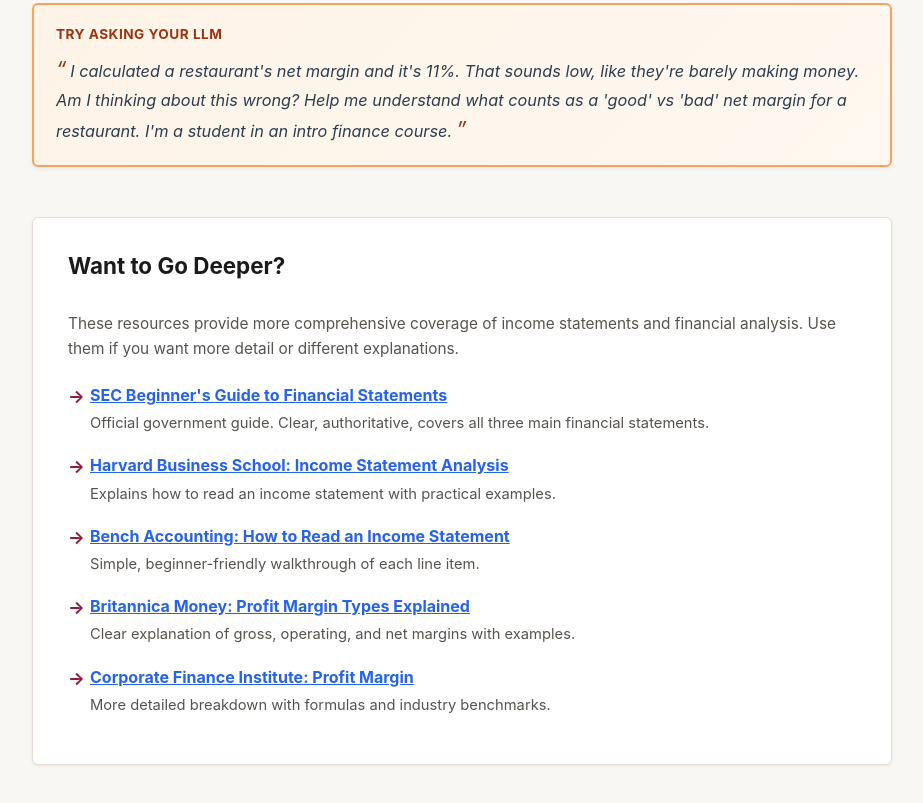
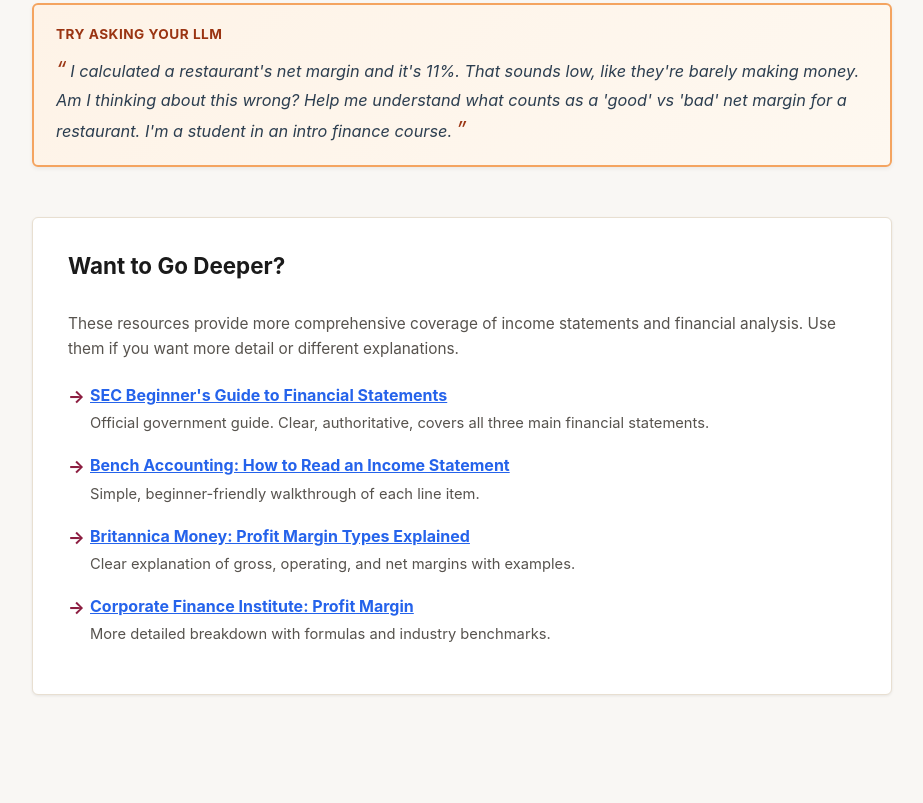
Before and after one commit to swachtel-dev/finan-i-income-glossary, a plain HTML site: page index.html in a window 1280 px wide. Shown: the part 4366-5169 px from the top of the page, without its empty margins (178-1101 px from the left). After the commit the page ends 5121 px from the top, so only its background shows below. Drawn offline with Linux system fonts and the light colour scheme.

Commit message:
Remove HBS link per Laura's feedback (HBR links unreliable)

```diff
--- a/index.html
+++ b/index.html
@@ -589,10 +589,6 @@
                 <div class="description">Official government guide. Clear, authoritative, covers all three main financial statements.</div>
             </li>
             <li>
-                <strong><a href="https://online.hbs.edu/blog/post/income-statement-analysis" rel="noopener" target="_blank">Harvard Business School: Income Statement Analysis<span class="sr-only"> (opens in new tab)</span></a></strong>
-                <div class="description">Explains how to read an income statement with practical examples.</div>
-            </li>
-            <li>
                 <strong><a href="https://www.bench.co/blog/accounting/how-to-read-income-statement" rel="noopener" target="_blank">Bench Accounting: How to Read an Income Statement<span class="sr-only"> (opens in new tab)</span></a></strong>
                 <div class="description">Simple, beginner-friendly walkthrough of each line item.</div>
             </li>
```
